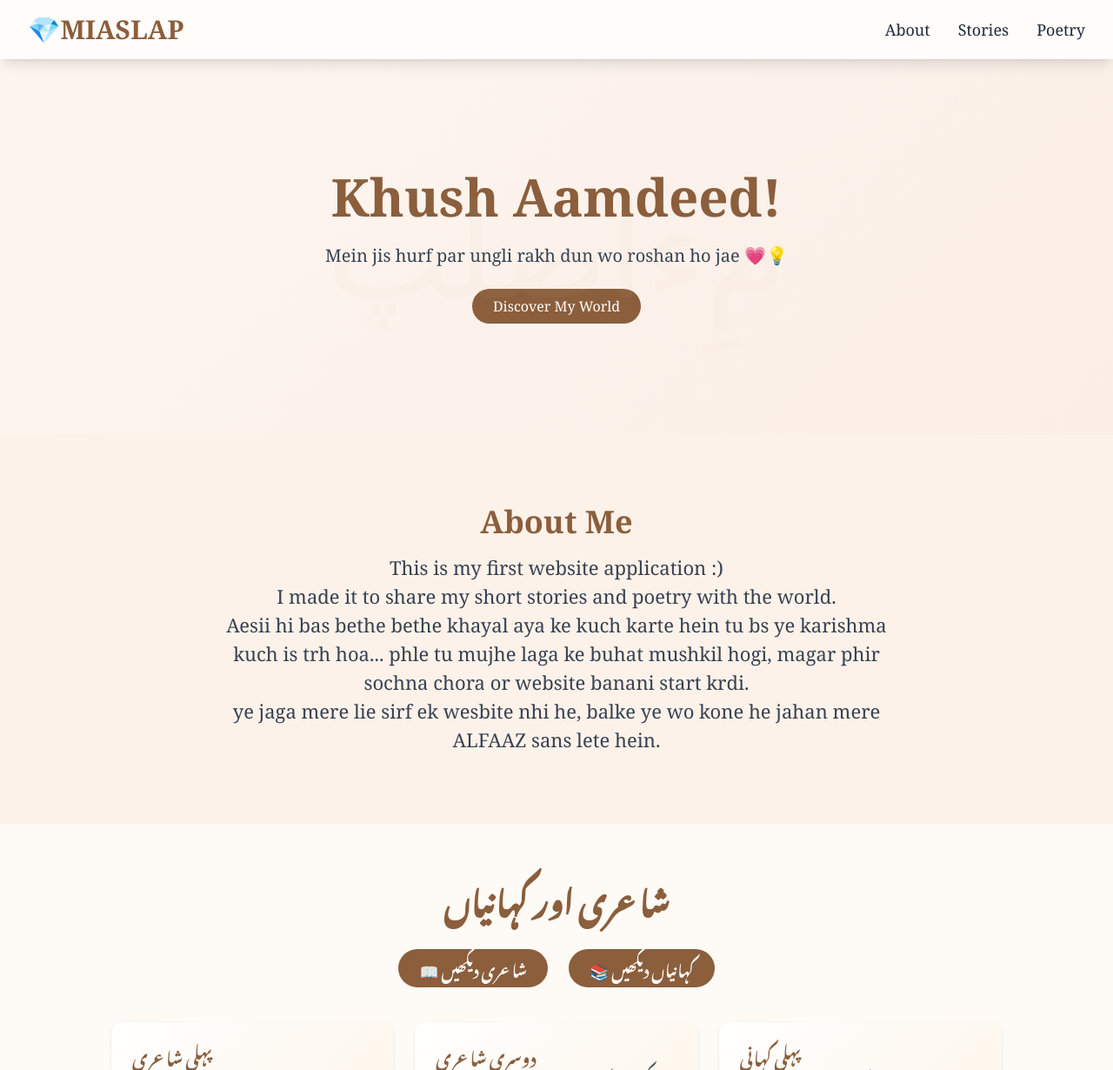
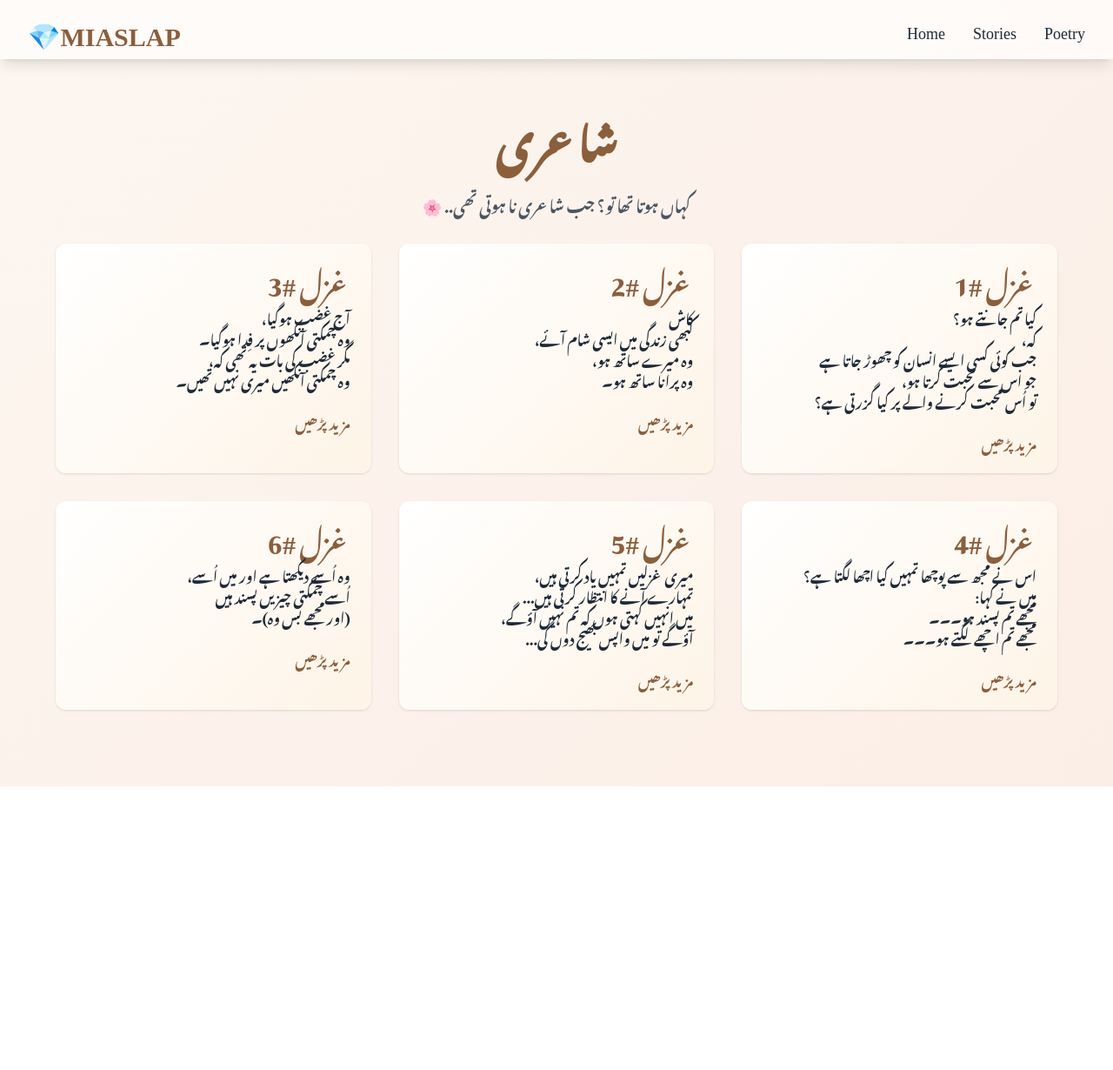
Before and after one commit to Palwasha-48/Writingjourneystarthere, a plain HTML site: page index.html in a window 1280 px wide. Shown: the top 1230 px of the page at 87% size. After the commit the page ends 904 px from the top, so only its background shows below. Drawn offline with nearby package versions, Linux system fonts and the light colour scheme; a web font is replaced by a local one.

Commit message:
Update index.html

```diff
--- a/index.html
+++ b/index.html
@@ -1,9 +1,9 @@
 <!DOCTYPE html>
-<html lang="en">
+<html lang="ur" dir="rtl">
   <head>
     <meta charset="UTF-8" />
     <meta name="viewport" content="width=device-width, initial-scale=1.0" />
-    <title>مِءاصلپ</title>
+    <title>شاعری – MIASLAP</title>
     <script src="https://cdn.tailwindcss.com"></script>
     <link
       href="https://fonts.googleapis.com/css2?family=Noto+Nastaliq+Urdu&display=swap"
@@ -11,47 +11,29 @@
     />
     <link rel="stylesheet" href="https://unpkg.com/aos@next/dist/aos.css" />
     <style>
-      html,
       body {
-        overflow-x: hidden; /* ✅ Prevent horizontal scroll */
-      }
-      *,
-      *::before,
-      *::after {
-        box-sizing: border-box;
-      }
-      body {
-        background-color: #fefaf6;
-        font-family: "Georgia", serif;
-        scroll-behavior: smooth;
-        width: 100vw; /* ✅ Make sure body doesn’t exceed viewport width */
-        position: relative;
-      }
-      .section-bg {
         background: linear-gradient(135deg, #fdf6f0, #fbeee6);
-      }
-      .card-bg {
-        background: linear-gradient(135deg, #ffffff, #fdf4e7);
+        font-family: "Noto Nastaliq Urdu", serif;
       }
       .highlight {
         color: #8b5e3c;
       }
-      .btn-primary {
-        background-color: #8b5e3c;
-        color: #fff;
+      .btn-read {
+        color: #8b5e3c;
+        border-bottom: 2px solid transparent;
         transition: all 0.3s ease;
       }
-      .btn-primary:hover {
-        background-color: #6d4b32;
-        transform: scale(1.05);
+      .btn-read:hover {
+        border-bottom: 2px solid #8b5e3c;
+        transform: translateY(-2px);
       }
-      .calligraphy {
-        position: absolute;
-        font-size: 150px;
-        color: #d8c2ad;
-        opacity: 0.05;
-        pointer-events: none;
-        z-index: 0;
+      .card {
+        background: linear-gradient(135deg, #ffffff, #fef4e7);
+        transition: transform 0.3s ease, box-shadow 0.3s ease;
+      }
+      .card:hover {
+        transform: translateY(-5px) scale(1.02);
+        box-shadow: 0 10px 20px rgba(0, 0, 0, 0.1);
       }
       .responsive-ad iframe {
         max-width: 100%;
@@ -60,27 +42,31 @@
       }
     </style>
   </head>
-  <body class="text-gray-800 relative overflow-x-hidden">
+  <body class="text-gray-800">
     <!-- Navbar -->
     <nav
-      class="flex justify-between items-center px-8 py-4 bg-[#fffdfc]/80 backdrop-blur-md shadow-lg sticky top-0 z-50"
+      class="flex flex-row-reverse justify-between items-center px-8 py-4 bg-[#fffdfc]/80 backdrop-blur-md shadow-lg sticky top-0 z-50"
     >
-      <div class="text-3xl font-bold highlight flex items-center gap-2">
+      <!-- ✅ Logo on Left (LTR) -->
+      <div
+        class="text-3xl font-bold highlight flex items-center gap-2"
+        dir="ltr"
+      >
         <a href="../index.html">💎MIASLAP</a>
       </div>
 
-      <!-- Desktop Menu -->
+      <!-- ✅ Desktop Menu -->
       <div class="hidden md:flex gap-8 text-lg font-medium">
-        <a href="#about" class="hover:text-[#6d4b32] transition">About</a>
-        <a href="Stories/smain.html" class="hover:text-[#6d4b32] transition"
+        <a href="../Peotry/pmain.html" class="hover:text-[#6d4b32] transition"
+          >Poetry</a
+        >
+        <a href="../Stories/smain.html" class="hover:text-[#6d4b32] transition"
           >Stories</a
         >
-        <a href="Peotry/pmain.html" class="hover:text-[#6d4b32] transition"
-          >Poetry</a
-        >
+        <a href="../index.html" class="hover:text-[#6d4b32] transition">Home</a>
       </div>
 
-      <!-- Mobile Menu Button -->
+      <!-- ✅ Mobile Menu Button -->
       <div class="md:hidden">
         <button
           onclick="toggleMenu()"
@@ -96,11 +82,17 @@
       id="mobileMenu"
       class="hidden flex flex-col gap-4 text-center bg-[#fffdfc] py-4 shadow-md md:hidden"
     >
-      <a href="#about" class="hover:text-[#6d4b32] transition block">About</a>
-      <a href="Stories/smain.html" class="hover:text-[#6d4b32] transition block"
+      <a href="../index.html" class="hover:text-[#6d4b32] transition block"
+        >Home</a
+      >
+      <a
+        href="../Stories/smain.html"
+        class="hover:text-[#6d4b32] transition block"
         >Stories</a
       >
-      <a href="Peotry/pmain.html" class="hover:text-[#6d4b32] transition block"
+      <a
+        href="../Peotry/pmain.html"
+        class="hover:text-[#6d4b32] transition block"
         >Poetry</a
       >
     </div>
@@ -112,134 +104,123 @@
       }
     </script>
 
-    <!-- Hero Section -->
-    <section
-      class="flex flex-col justify-center items-center text-center py-32 section-bg bg-cover relative overflow-x-hidden"
+    <!-- Poetry Section -->
+    <section class="py-16 px-6">
+      <h1
+        class="text-5xl font-bold text-center highlight mb-10"
         data-aos="fade-up"
       >
-      <div class="calligraphy">مِءاصلپ</div>
-      <h1 class="text-5xl md:text-6xl font-extrabold highlight mb-6">
-        Khush Aamdeed!
+        شاعری
       </h1>
-      <p class="text-lg md:text-xl max-w-2xl text-gray-700">
-        Mein jis hurf par ungli rakh dun wo roshan ho jae 💗💡
+      <p
+        class="text-center text-gray-600 mb-8 text-lg"
+        data-aos="fade-up"
+        data-aos-delay="100"
+      >
+        کہاں ہوتا تھا تو؟ جب شاعری نا ہوتی تھی.. 🌸
       </p>
-      <a
-        href="#story_poetry_section"
-        class="mt-6 inline-block btn-primary px-6 py-2 rounded-full"
-        >Discover My World</a
+
+      <div
+        class="grid grid-cols-1 md:grid-cols-2 lg:grid-cols-3 gap-8 max-w-6xl mx-auto"
       >
-    </section>
-
-    <!-- About Section -->
-    <section
-      id="about"
-      class="py-20 px-6 bg-[#fdf2e9] text-center overflow-x-hidden"
-      data-aos="fade-up"
-    >
-      <h2 class="text-4xl font-bold highlight mb-4">About Me</h2>
-      <p
-        class="max-w-3xl mx-auto text-gray-700 lg:text-[22px] md:text-[20px] sm:text-[18px]"
-      >
-        This is my first website application :) <br />
-        I made it to share my short stories and poetry with the world.
-        <br />
-        Aesii hi bas bethe bethe khayal aya ke kuch karte hein tu bs ye karishma
-        kuch is trh hoa... phle tu mujhe laga ke buhat mushkil hogi, magar phir
-        sochna chora or website banani start krdi.
-        <br />
-        ye jaga mere lie sirf ek wesbite nhi he, balke ye wo kone he jahan mere
-        ALFAAZ sans lete hein.
-      </p>
-    </section>
-
-    <!-- Stories Preview Section -->
-    <section
-      class="py-16 px-6 overflow-x-hidden"
-      data-aos="fade-up"
-      id="story_poetry_section"
-    >
-      <h2
-        style="font-family: 'Noto Nastaliq Urdu', serif"
-        class="text-4xl font-bold text-center highlight mb-10"
-      >
-        شاعری اور کہانیاں
-      </h2>
-
-      <!-- Buttons -->
-      <div class="flex justify-center gap-6 mb-10">
-        <a
-          href="Peotry/pmain.html"
-          class="btn-primary px-6 py-2 rounded-full text-lg"
-          style="font-family: 'Noto Nastaliq Urdu', serif"
-          >📖 شاعری دیکھیں</a
-        >
-        <a
-          href="Stories/smain.html"
-          class="btn-primary px-6 py-2 rounded-full text-lg"
-          style="font-family: 'Noto Nastaliq Urdu', serif"
-          >📚 کہانیاں دیکھیں</a
-        >
-      </div>
-
-      <!-- Cards -->
-      <div class="grid grid-cols-1 md:grid-cols-3 gap-6 max-w-5xl mx-auto">
         <!-- Poetry Card 1 -->
         <div
-          class="card-bg p-6 rounded-xl shadow hover:scale-105 transition overflow-x-hidden"
+          class="card rounded-xl p-6 shadow"
           data-aos="fade-up"
-          data-aos-delay="100"
-          style="font-family: 'Noto Nastaliq Urdu', serif"
+          data-aos-delay="200"
         >
-          <h3 class="text-xl font-semibold highlight mb-2">پہلی شاعری</h3>
-          <p class="text-gray-600">
-            کیا تم جانتے ہو؟ کہ جب کوئی محبت کرنے والا چھوڑ دیا جائے تو کیا
-            گزرتی ہے؟
+          <h2 class="text-3xl font-semibold highlight mb-3">غزل #1</h2>
+          <p class="mb-6 text-justify">
+            کیا تم جانتے ہو؟ <br />
+            کہ، <br />
+            جب کوئی کسی ایسے انسان کو چھوڑ جاتا ہے <br />
+            جو اس سے محبت کرتا ہو، <br />
+            تو اُس محبت کرنے والے پر کیا گزرتی ہے؟ <br />
           </p>
-          <a
-            href="Peotry/p1.html"
-            class="inline-block mt-4 btn-primary px-4 py-2 rounded-full text-sm"
-            >مزید پڑھیں</a
-          >
+          <a href="p1.html" class="btn-read font-medium">مزید پڑھیں</a>
         </div>
 
         <!-- Poetry Card 2 -->
         <div
-          class="card-bg p-6 rounded-xl shadow hover:scale-105 transition overflow-x-hidden"
+          class="card rounded-xl p-6 shadow"
           data-aos="fade-up"
-          data-aos-delay="200"
-          style="font-family: 'Noto Nastaliq Urdu', serif"
+          data-aos-delay="300"
         >
-          <h3 class="text-xl font-semibold highlight mb-2">دوسری شاعری</h3>
-          <p class="text-gray-600">
-            کاش کبھی زندگی میں ایسی شام آئے جہاں سب خواب پورے ہوں...
+          <h2 class="text-3xl font-semibold highlight mb-3">غزل #2</h2>
+          <p class="mb-6 text-justify">
+            کاش <br />
+            کبھی زندگی میں ایسی شام آئے، <br />
+            وہ میرے ساتھ ہو، <br />
+            وہ پرانا ساتھ ہو۔ <br />
           </p>
-          <a
-            href="Peotry/p2.html"
-            class="inline-block mt-4 btn-primary px-4 py-2 rounded-full text-sm"
-            >مزید پڑھیں</a
-          >
+          <a href="p2.html" class="btn-read font-medium">مزید پڑھیں</a>
         </div>
 
-        <!-- Story Card -->
+        <!-- Poetry Card 3 -->
         <div
-          class="card-bg p-6 rounded-xl shadow hover:scale-105 transition overflow-x-hidden"
+          class="card rounded-xl p-6 shadow"
           data-aos="fade-up"
-          data-aos-delay="300"
-          style="font-family: 'Noto Nastaliq Urdu', serif"
+          data-aos-delay="400"
         >
-          <h3 class="text-xl font-semibold highlight mb-2">پہلی کہانی</h3>
-          <p class="text-gray-600">
-            ایک جانا پہچانا شخص فائلوں میں مصروف ہے… اور اس کی چائے ٹھنڈی ہو رہی
-            ہے۔
+          <h2 class="text-3xl font-semibold highlight mb-3">غزل #3</h2>
+          <p class="mb-6 text-justify">
+            آج غضب ہوگیا، <br />
+            وہ چمکتی آنکھوں پر فِدا ہوگیا۔ <br />
+            مگر غضب کی بات یہ تھی کہ، <br />
+            وہ چمکتی آنکھیں میری نہیں تھیں۔
           </p>
-          <a
-            href="Stories/s1.html"
-            class="inline-block mt-4 btn-primary px-4 py-2 rounded-full text-sm"
-            >پڑھیں</a
+          <a href="p3.html" class="btn-read font-medium">مزید پڑھیں</a>
+        </div>
+
+        <!-- Poetry Card 4 -->
+        <div
+          class="card rounded-xl p-6 shadow"
+          data-aos="fade-up"
+          data-aos-delay="500"
         >
+          <h2 class="text-3xl font-semibold highlight mb-3">غزل #4</h2>
+          <p class="mb-6 text-justify">
+            اس نے مجھ سے پوچھا تمہیں کیا اچھا لگتا ہے؟<br />
+            میں نے کہا: <br />
+            مجھے تم پسند ہو۔۔۔<br />
+            مجھے تم اچھے لگتے ہو۔۔۔
+          </p>
+          <a href="p4.html" class="btn-read font-medium">مزید پڑھیں</a>
+        </div>
+
+
+        <!-- Poetry Card 5 -->
+        <div
+          class="card rounded-xl p-6 shadow"
+          data-aos="fade-up"
+          data-aos-delay="600"
+        >
+          <h2 class="text-3xl font-semibold highlight mb-3">غزل #5</h2>
+          <p class="mb-6 text-justify">
+            میری غزلیں تمہیں یاد کرتی ہیں، <br />
+            تمہارے آنے کا انتظار کرتی ہیں...<br />
+            میں انہیں کہتی ہوں کہ تم نہیں آؤگے، <br />
+            آؤگے تو میں واپس بھیج دوں گی...
+          </p>
+          <a href="p5.html" class="btn-read font-medium">مزید پڑھیں</a>
+      </div>
+
+        <!-- Poetry Card 6 -->
+        <div
+          class="card rounded-xl p-6 shadow"
+          data-aos="fade-up"
+          data-aos-delay="700"
+        >
+          <h2 class="text-3xl font-semibold highlight mb-3">غزل #6</h2>
+          <p class="mb-6 text-justify">
+            وہ اُسے دیکھتا ہے اور میں اُسے، <br />
+            اُسے چمکتی چیزیں پسند ہیں <br />
+            (اور مجھے بس وہ)۔
+          </p>
+          <a href="p6.html" class="btn-read font-medium">مزید پڑھیں</a>
         </div>
       </div>
+    </section>
 
     <!-- ✅ Ads Area (Responsive) -->
     <div class="responsive-ad my-6">
@@ -257,31 +238,8 @@
         src="https://www.highperformanceformat.com/06dc782afd64dce6338db7dbb003ca30/invoke.js"
       ></script>
     </div>
-    </section>
 
-    <!-- Feedback Section -->
-    <section class="py-10 bg-[#fef1e6] text-center" data-aos="fade-up">
-      <p
-        class="italic text-gray-700 lg:text-[24px] md:text-[22px] sm:text-[20px]"
-      >
-        Kya aap sirf scroll karte rahenge? 👀 Ya kuch bol bhi denge
-        <a
-          href="https://www.linkedin.com/in/palwashey-qureshi/"
-          class="font-semibold highlight underline hover:text-[#6d4b32]"
-          >LinkedIn</a
-        >
-        par? 😏✨
-      </p>
-    </section>
-
-    <!-- Footer -->
-    <footer class="bg-[#eaddcf] py-6 text-center text-gray-700 text-[17px]">
-      <p>
-        &copy; 2025 مِءاصلپ by a girl <br />
-        Crafted with ❤️
-      </p>
-    </footer>
-
+    <!-- Scripts -->
     <script src="https://unpkg.com/aos@next/dist/aos.js"></script>
     <script>
       AOS.init();
```
Lines whose indentation alone changed are shown as unchanged.
